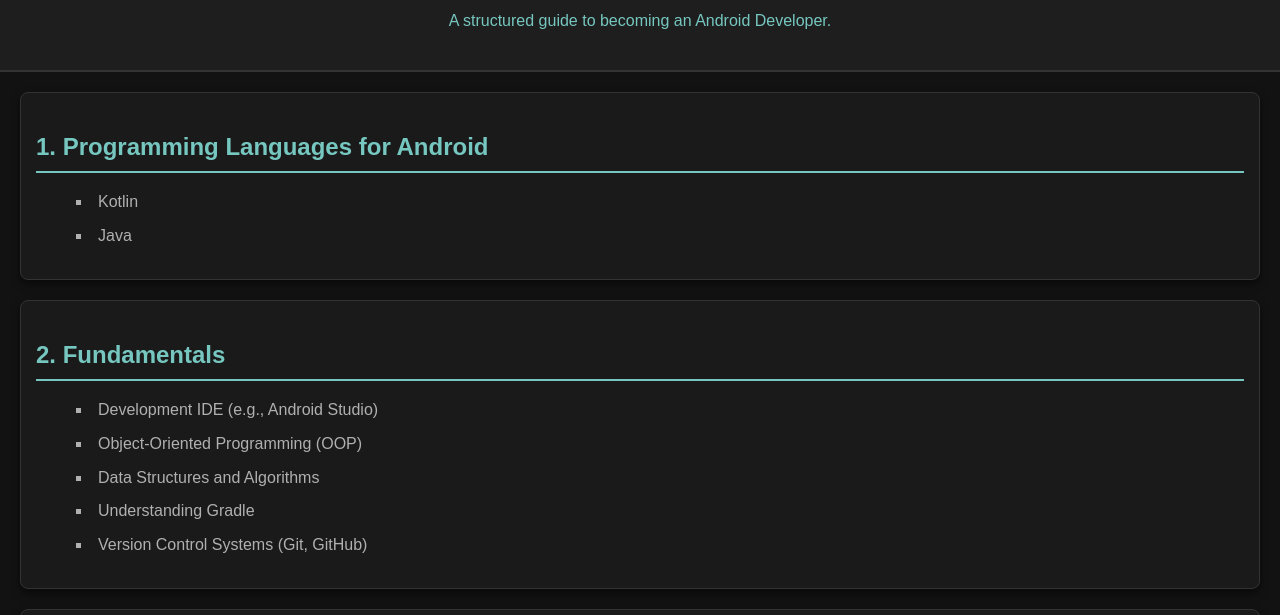
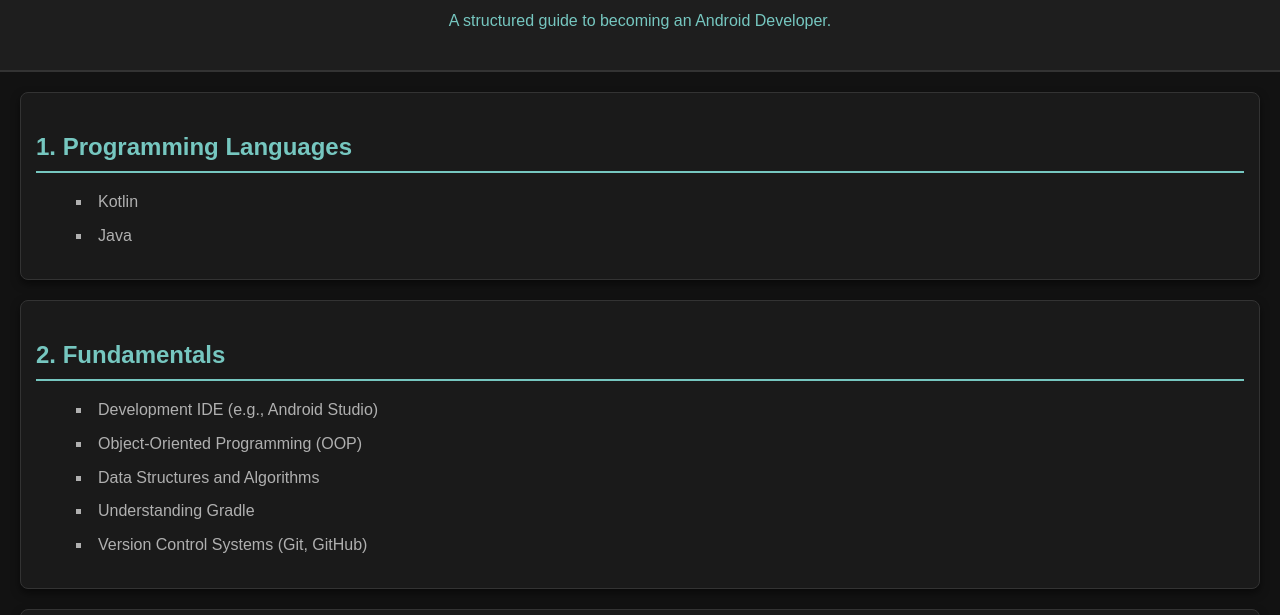
Before and after one commit to skiff2011/lab1, a website: page index.html in a window 1280 px wide. Shown: the part 106-721 px from the top of the page. Drawn offline with Linux system fonts and the light colour scheme.

Commit message:
one more change

```diff
--- a/index.html
+++ b/index.html
@@ -14,7 +14,7 @@
   <main>
     <!-- Section 1 -->
     <section>
-      <h2>1. Programming Languages for Android</h2>
+      <h2>1. Programming Languages</h2>
       <ul>
         <li onclick="showPopup('popup-kotlin')">Kotlin</li>
         <li onclick="showPopup('popup-java')">Java</li>
```
